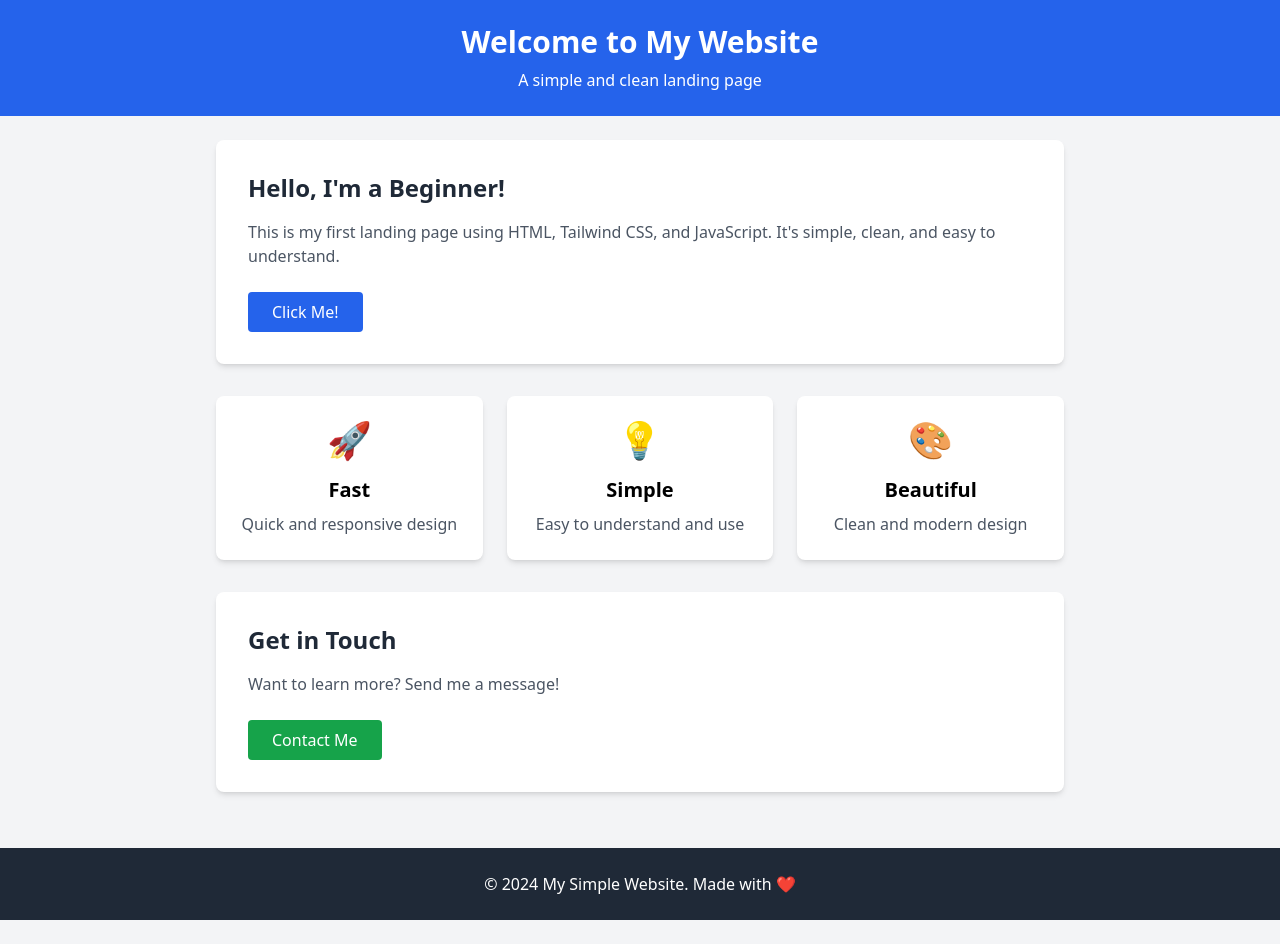
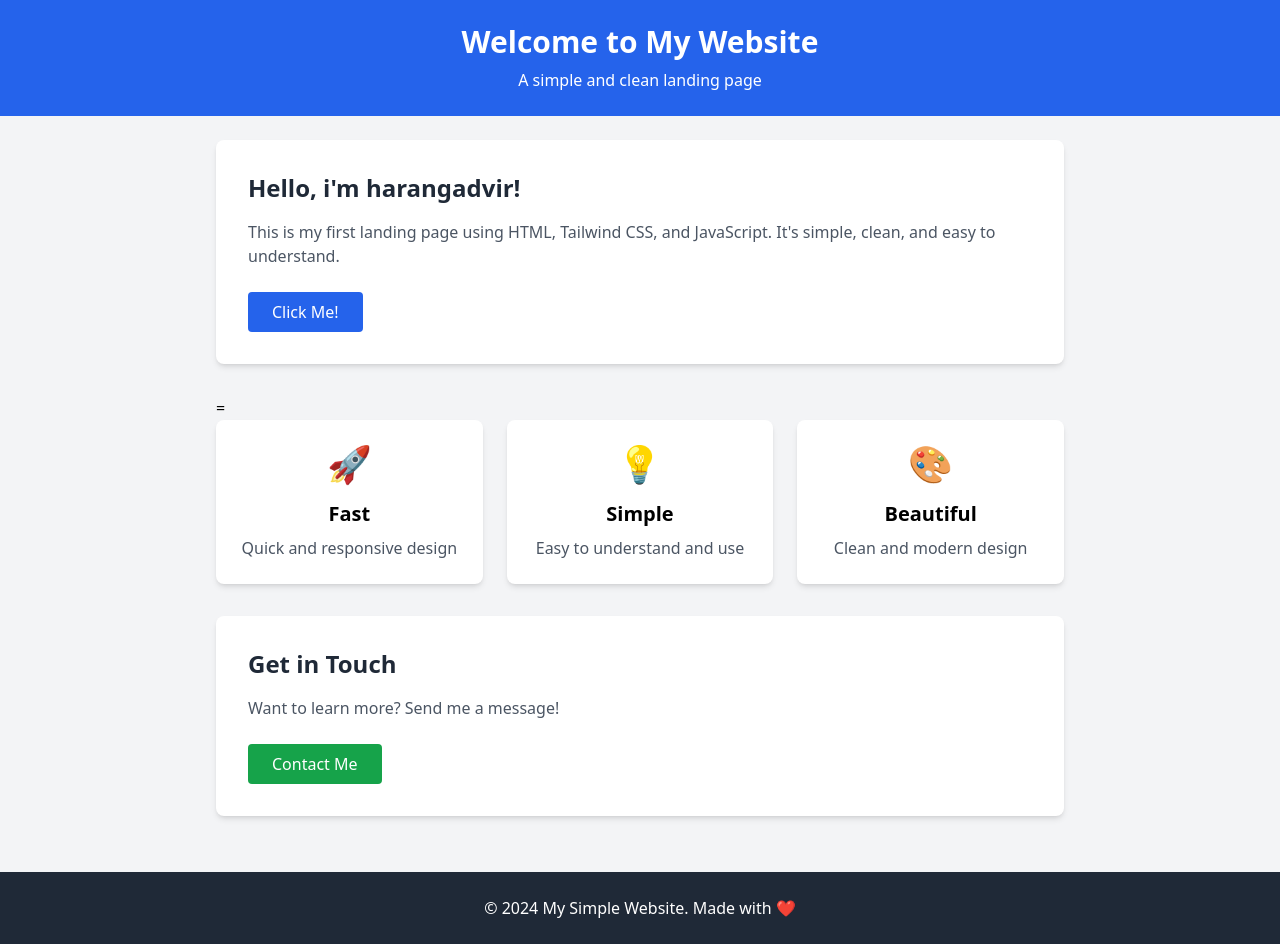
Before and after one commit to harangadvir/code-day-task, a plain HTML site: page index.html in a window 1280 px wide. Before the commit the page ends 920 px from the top, so only its background shows below. Drawn offline with nearby package versions, Linux system fonts and the light colour scheme.

Commit message:
Update greeting to personalize with name

```diff
--- a/index.html
+++ b/index.html
@@ -4,12 +4,11 @@
     <meta charset="UTF-8">
     <meta name="viewport" content="width=device-width, initial-scale=1.0">
     <title>My Simple Website</title>
-    <!-- Tailwind CSS from CDN -->
+
     <script src="https://cdn.tailwindcss.com"></script>
 </head>
 <body class="bg-gray-100">
 
-    <!-- Header -->
     <header class="bg-blue-600 text-white p-6">
         <div class="max-w-4xl mx-auto text-center">
             <h1 class="text-3xl font-bold">Welcome to My Website</h1>
@@ -17,12 +16,10 @@
         </div>
     </header>
 
-    <!-- Main Content -->
     <main class="max-w-4xl mx-auto p-6">
 
-        <!-- Hero Section -->
         <section class="bg-white rounded-lg shadow-md p-8 mb-8">
-            <h2 class="text-2xl font-bold text-gray-800 mb-4">Hello, I'm a Beginner!</h2>
+            <h2 class="text-2xl font-bold text-gray-800 mb-4">Hello, i'm harangadvir!</h2>
             <p class="text-gray-600 mb-6">
                 This is my first landing page using HTML, Tailwind CSS, and JavaScript.
                 It's simple, clean, and easy to understand.
@@ -32,8 +29,7 @@
             </button>
         </section>
 
-        <!-- Features Section -->
-        <section class="grid md:grid-cols-3 gap-6 mb-8">
+=        <section class="grid md:grid-cols-3 gap-6 mb-8">
             <div class="bg-white rounded-lg shadow-md p-6 text-center">
                 <div class="text-4xl mb-4">🚀</div>
                 <h3 class="text-xl font-bold mb-2">Fast</h3>
@@ -78,7 +74,6 @@
             alert('Hello! You clicked the button! 🎉');
         });
 
-        // Add click event to the contact button
         contactBtn.addEventListener('click', function() {
             alert('Thanks for your interest! This is just a demo. 📧');
         });
```
